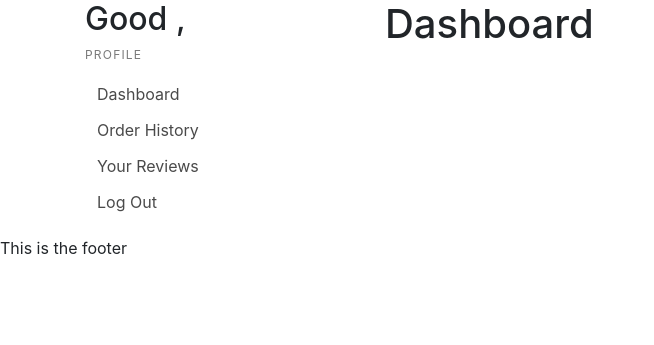
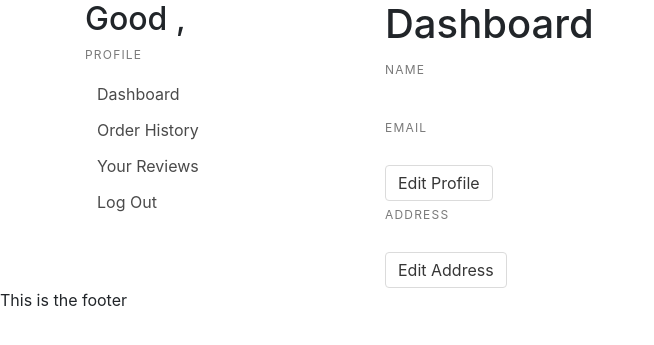
Before and after one commit to awang617/Message, a Python web app: template templates/dashboard.html in a window 1280 px wide. Shown: the part 72-417 px from the top of the page, without its empty margins (0-654 px from the left). Run offline with Jinja, Linux system fonts and the light colour scheme; the template is opened without the code that fills it, so the values that code supplies are empty; some libraries are stand-ins or nearby versions.

Commit message:
updated view with user info

```diff
--- a/templates/dashboard.html
+++ b/templates/dashboard.html
@@ -2,4 +2,19 @@
 
 {% block profile %}
 <h1>Dashboard</h1>
+<div>
+    <label class="menu-label">Name</label>
+    <p>{{user.fname}} {{user.lname}}</p>
+    <label class="menu-label">Email</label>
+    <p>{{user.email}}</p>
+    <a href="/profile/edit" class="button">Edit Profile</a>
+</div>
+<div>
+    <label class="menu-label">Address</label>
+    <p>{{user.street_address}}</p>
+    <p>{{user.city}}</p>
+    <p>{{user.state}}</p>
+    <p>{{user.postal_code}}</p>
+    <a href="/profile/address" class="button">Edit Address</a>
+</div>
 {% endblock %}
```
